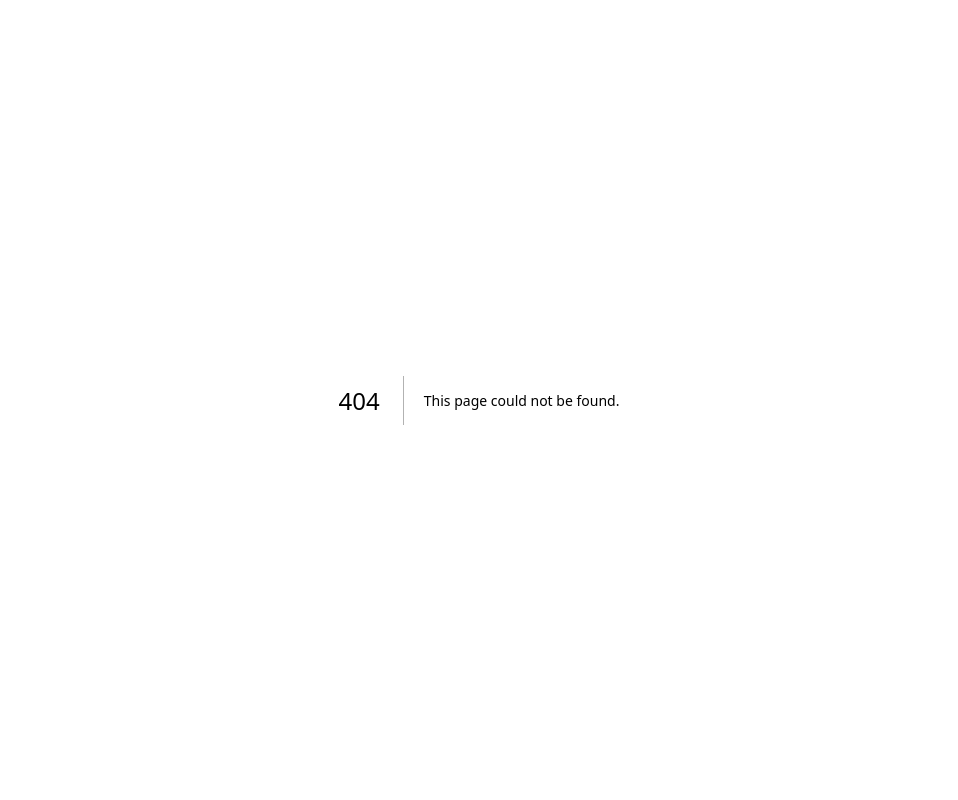
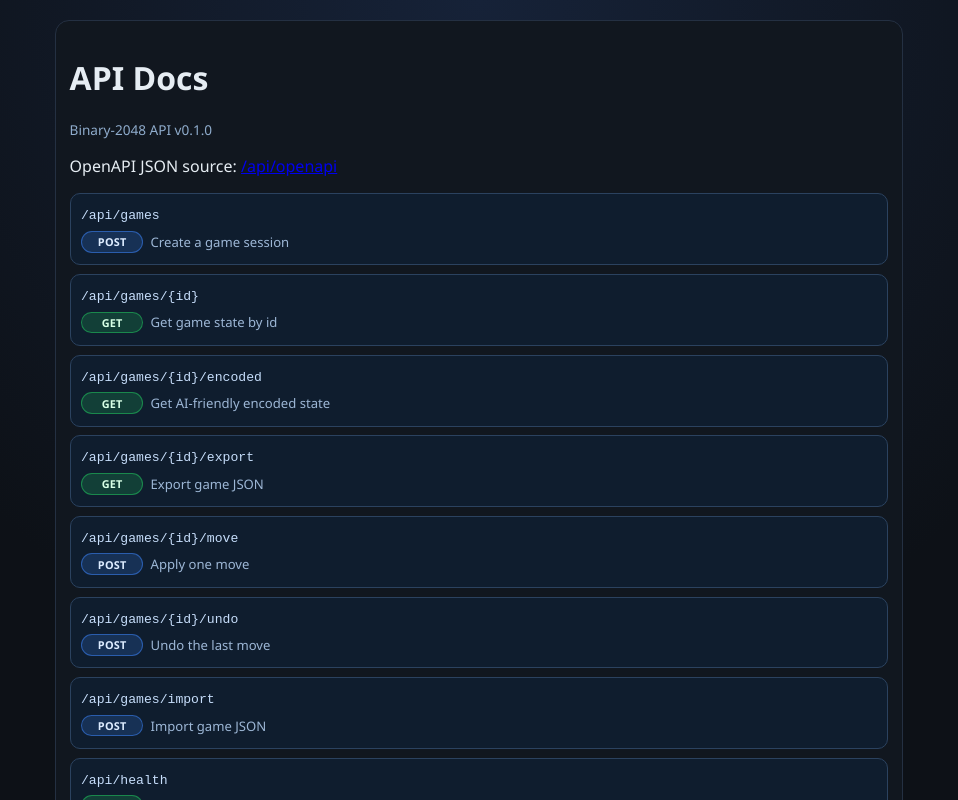
Before and after one commit to alankelsey/Binary-2048, a Next.js app: page /api-docs in a window 1280 px wide. Before the commit this address had no page. Shown: the top 800 px of the page, without its empty margins (161-1119 px from the left). Built offline with nearby package versions, Linux system fonts and the light colour scheme.

Commit message:
Add in-app API docs page from OpenAPI spec

```diff
--- /dev/null
+++ b/app/api-docs/page.tsx
@@ -0,0 +1,45 @@
+import { OPENAPI_SPEC } from "@/lib/binary2048/openapi";
+
+type HttpMethod = "get" | "post" | "put" | "patch" | "delete";
+
+const METHOD_ORDER: HttpMethod[] = ["get", "post", "put", "patch", "delete"];
+
+export default function ApiDocsPage() {
+  const pathEntries = Object.entries(OPENAPI_SPEC.paths).sort(([a], [b]) => a.localeCompare(b));
+
+  return (
+    <main>
+      <div className="card">
+        <h1>API Docs</h1>
+        <p className="brand-subtitle">
+          {OPENAPI_SPEC.info.title} v{OPENAPI_SPEC.info.version}
+        </p>
+        <p>
+          OpenAPI JSON source: <a href="/api/openapi">/api/openapi</a>
+        </p>
+
+        <div className="api-doc-grid">
+          {pathEntries.map(([path, item]) => {
+            const itemByMethod = item as Partial<Record<HttpMethod, { summary?: string }>>;
+            const methods = METHOD_ORDER.filter((method) => itemByMethod[method]);
+            return (
+              <section key={path} className="api-doc-card">
+                <code className="api-path">{path}</code>
+                {methods.map((method) => {
+                  const operation = itemByMethod[method];
+                  if (!operation) return null;
+                  return (
+                    <div key={`${path}-${method}`} className="api-op">
+                      <span className={`api-method api-method-${method}`}>{method.toUpperCase()}</span>
+                      <span>{operation.summary ?? "No summary"}</span>
+                    </div>
+                  );
+                })}
+              </section>
+            );
+          })}
+        </div>
+      </div>
+    </main>
+  );
+}
--- a/app/globals.css
+++ b/app/globals.css
@@ -571,6 +571,57 @@ select:focus-visible {
   color: var(--status-ok);
 }
 
+.api-doc-grid {
+  display: grid;
+  gap: 0.55rem;
+  margin-top: 0.75rem;
+}
+
+.api-doc-card {
+  border: 1px solid var(--hint-border);
+  background: color-mix(in srgb, var(--hint-bg) 78%, transparent);
+  border-radius: 10px;
+  padding: 0.5rem 0.65rem;
+}
+
+.api-path {
+  display: inline-block;
+  font-size: 0.82rem;
+  color: #c7defb;
+  margin-bottom: 0.25rem;
+}
+
+.api-op {
+  display: flex;
+  align-items: center;
+  gap: 0.45rem;
+  font-size: 0.82rem;
+  color: var(--hint-text);
+  margin: 0.22rem 0;
+}
+
+.api-method {
+  min-width: 3.9rem;
+  border-radius: 999px;
+  text-align: center;
+  padding: 0.15rem 0.45rem;
+  font-size: 0.68rem;
+  font-weight: 800;
+  letter-spacing: 0.02em;
+}
+
+.api-method-get {
+  background: rgba(34, 197, 94, 0.2);
+  border: 1px solid rgba(34, 197, 94, 0.55);
+  color: #d7ffe6;
+}
+
+.api-method-post {
+  background: rgba(59, 130, 246, 0.2);
+  border: 1px solid rgba(59, 130, 246, 0.55);
+  color: #ddecff;
+}
+
 .gameover-overlay {
   position: absolute;
   inset: 0.7rem 0.2rem 0.2rem;
```
Also changed, not shown: 1 other file (tests, documents, lock files or other folders).
